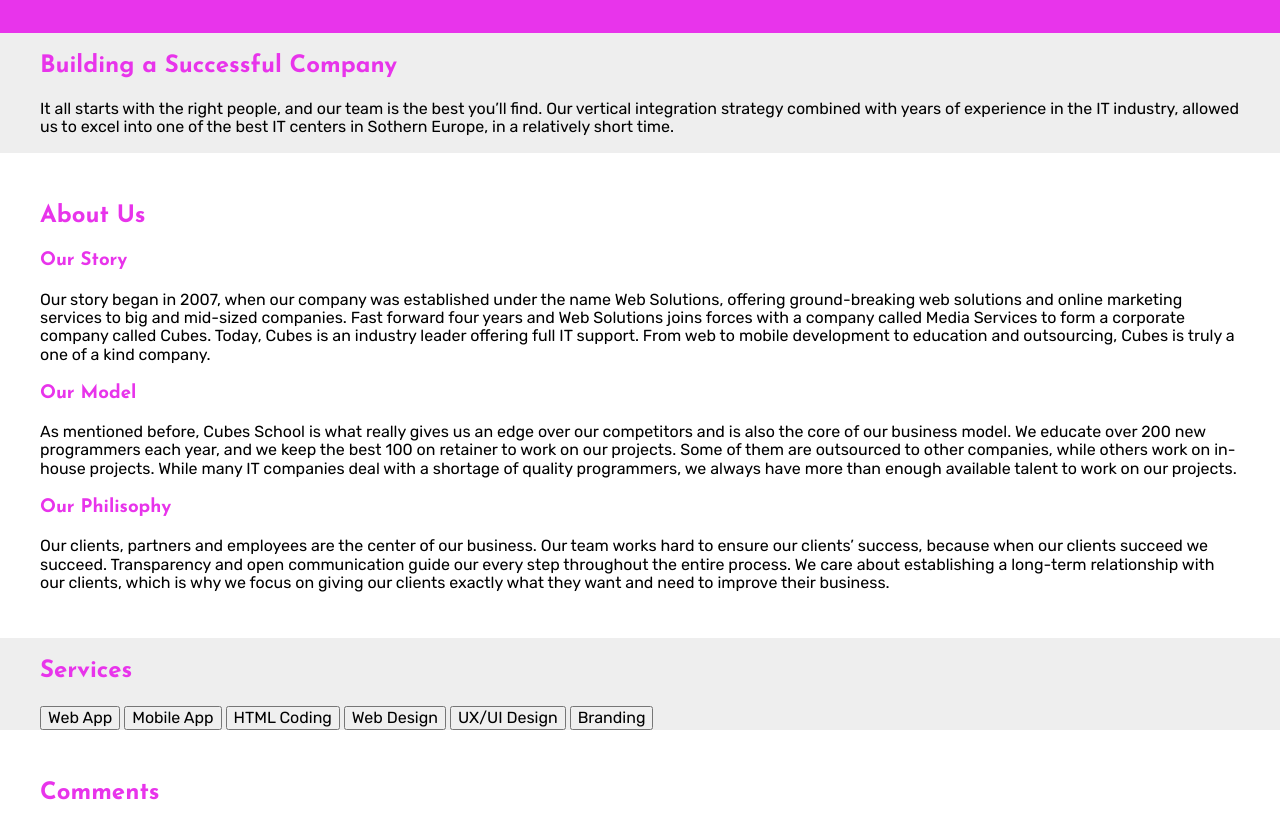
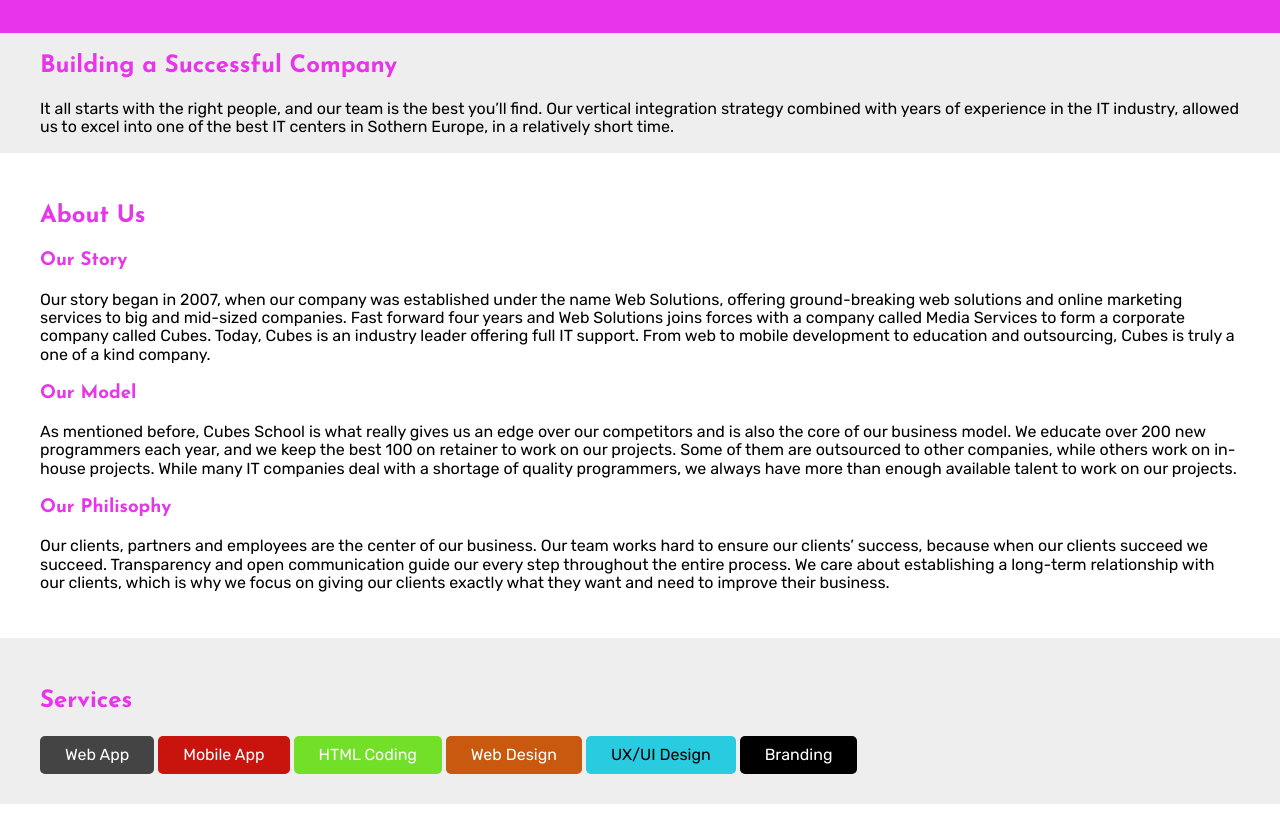
Before and after one commit to SnezanaSavic/learningSass, a plain HTML site: page public_html/index.html in a window 1280 px wide. Shown: the part 107-932 px from the top of the page. Drawn offline with nearby package versions, Linux system fonts and the light colour scheme; files that its build step writes are made by us from their sources.

Commit message:
Invisible class and extend

```diff
--- a/public_html/index.html
+++ b/public_html/index.html
@@ -90,12 +90,12 @@
         <section id="service" class="service-section">
             <div class="container">
                 <h2>Services</h2>
-                <button>Web App</button>
-                <button>Mobile App</button>
-                <button>HTML Coding</button>
-                <button>Web Design</button>
-                <button>UX/UI Design</button>
-                <button>Branding</button>
+                <button class=" btn-deafult">Web App</button>
+                <button class=" btn-danger">Mobile App</button>
+                <button class=" btn-sucess">HTML Coding</button>
+                <button class=" btn-warning">Web Design</button>
+                <button class=" btn-info">UX/UI Design</button>
+                <button class=" btn-dark">Branding</button>
             </div><!-- container -->
         </section>
 
--- /dev/null
+++ b/public_html/scss/parcials/_components.scss
@@ -0,0 +1,53 @@
+$btn-deafault:$dark-gray;
+$btn-deafault-color:$white;
+$btn-dark-color:$black;
+$btn-danger:$red;
+$btn-sucess:$green;
+$btn-warning:$orange;
+$btn-info:$cyan;
+$btn-dark:$black;
+
+%btn{
+    display: inline-block;
+    padding: 10px 25px;
+    border: none;
+    border-radius: 5px;
+    -moz-border-radius: 5px;
+    -o-border-radius: 5px;
+    -webkit-border-radius: 5px;
+    cursor: pointer;
+
+
+}
+
+.btn-deafult{
+    @extend %btn;
+    background-color: $btn-deafault;
+    color:$btn-deafault-color;
+}
+.btn-danger{
+     @extend %btn;
+    background-color:$btn-danger;
+    color:$btn-deafault-color;
+}
+
+.btn-sucess{
+     @extend %btn;
+    background-color: $btn-sucess;
+     color:$btn-deafault-color;
+}
+.btn-warning{
+     @extend %btn;
+    background-color: $btn-warning;
+     color:$btn-deafault-color;
+}
+.btn-info{
+     @extend %btn;
+    background-color: $btn-info;
+     color:$btn-dark-color;
+}
+.btn-dark{
+     @extend %btn;
+    background-color: $btn-dark;
+     color:$btn-deafault-color;
+}
--- a/public_html/scss/parcials/_footer.scss
+++ b/public_html/scss/parcials/_footer.scss
@@ -59,25 +59,3 @@ footer{
     }
     //footer end
 }
-@media(min-width:992px){
-    footer{
-
-
-        ul{
-            display: flex;
-            justify-content: center;
-            align-items: center;
-
-            a{
-                padding: 5px 20px;
-                ;
-            }
-            //a end
-
-        }
-        //ul end
-
-
-    }
-    //footer end
-}
--- a/public_html/scss/parcials/_serviceSection.scss
+++ b/public_html/scss/parcials/_serviceSection.scss
@@ -0,0 +1,5 @@
+
+
+.service-section{
+    padding: 30px 0;
+}
--- a/public_html/scss/theme.scss
+++ b/public_html/scss/theme.scss
@@ -1,9 +1,9 @@
 @import "parcials/_variables.scss";
+@import "parcials/_components.scss";
 @import "parcials/_fonts.scss";
 @import 'parcials/_reset.scss';
 @import "parcials/_base.scss";
 @import "parcials/_header.scss";
-
 
 @import "parcials/_homeSection.scss";
 @import "parcials/_aboutSection.scss";
```
Also changed, not shown: public_html/css/theme.css, 1 other file.
